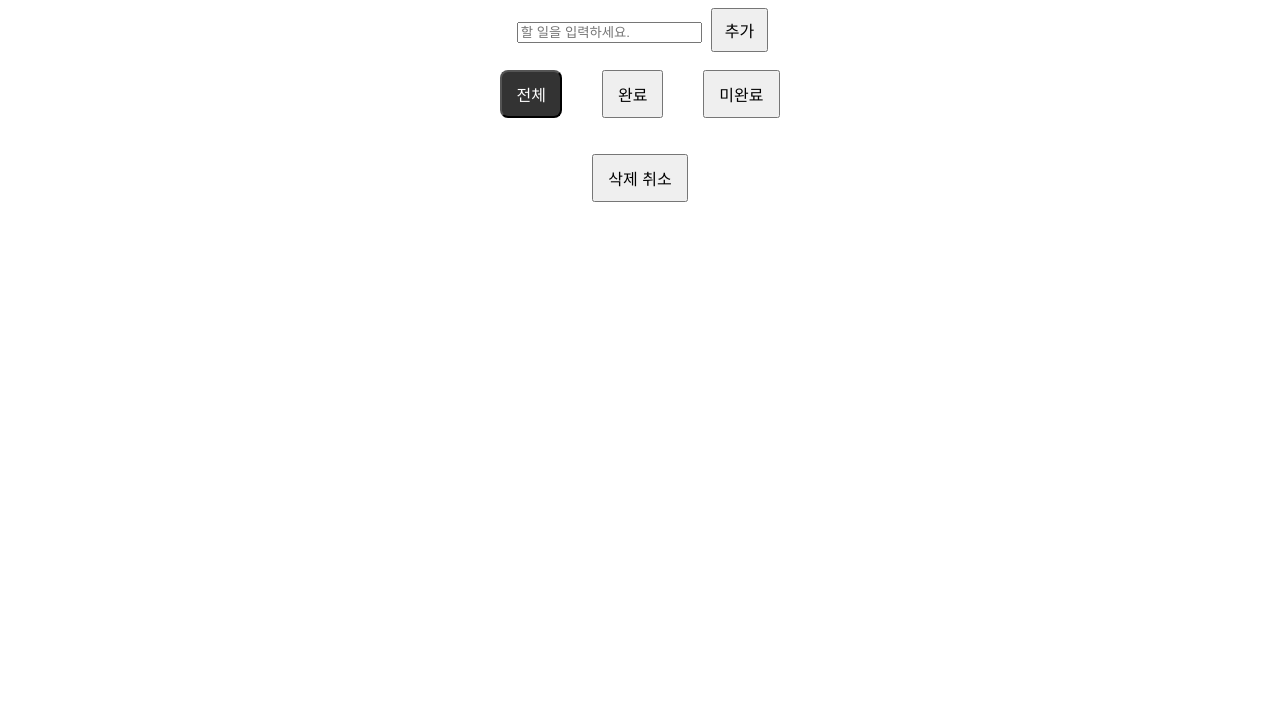
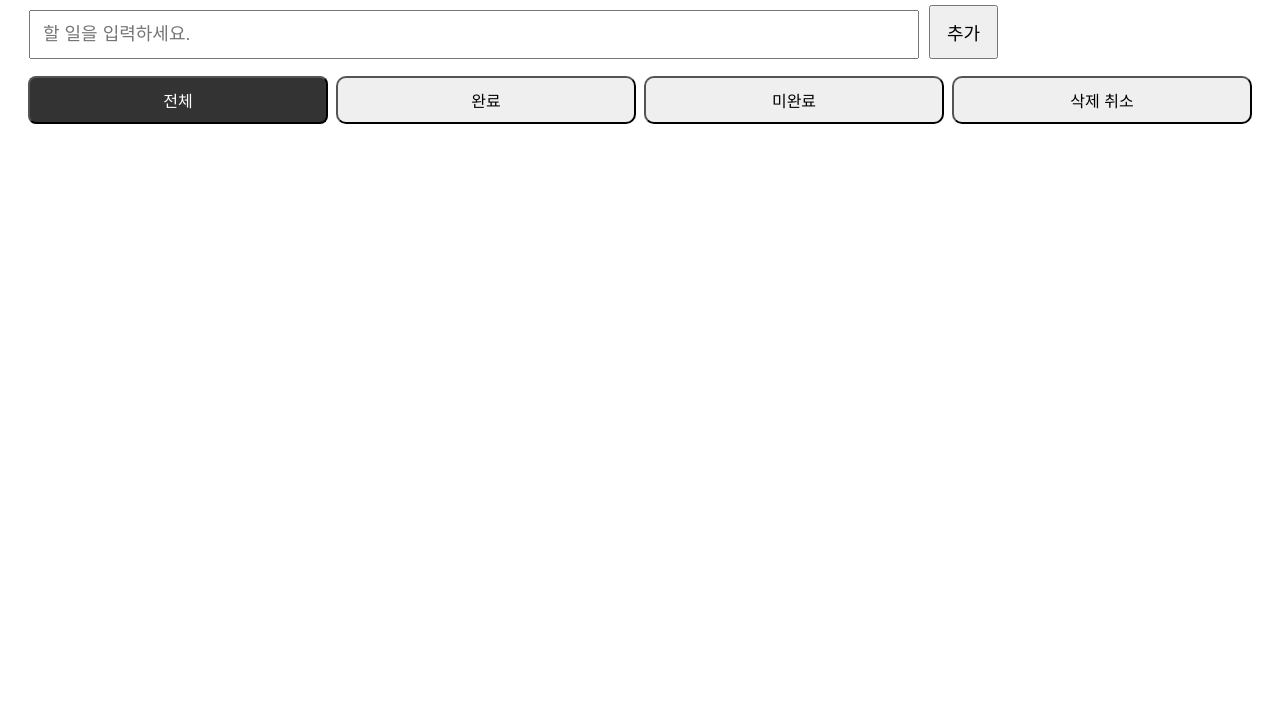
Before and after one commit to shinjian1104-maker/todo-app, a plain HTML site: page index.html in a window 1280 px wide. Shown: the part 81-800 px from the top of the page. Drawn offline with Linux system fonts and the light colour scheme.

Commit message:
Refactor HTML structure and enhance styling
Updated styles and improved layout for better usability.

```diff
--- a/index.html
+++ b/index.html
@@ -26,6 +26,8 @@
 
         h1 {
             text-align: center;
+            font-size: 26px;
+            margin-bottom: 16px;
         }
 
         ul {
@@ -37,22 +39,32 @@
             display: flex;
             align-items: center;
             gap: 10px;
-            padding: 10px 0;
+            padding: 14px 0;
+            font-size: 18px;
         }
 
         .container {
-            width: 400px;
-            margin: 0 auto;
-            text-align: center;
+            max-width: 100%;
+            padding: 16px;
+            box-sizing: border-box;
         }
 
         .container input, .container.button {
             margin: 5px;
         }
 
+        .filters {
+            display: flex;
+            justify-content: space-between;
+            margin: 12px 0;
+        }
+
         .filters button {
-            margin: 18px;
-            padding: 10px 14px;
+            flex: 1;
+            margin: 0 4px;
+            font-size: 16px;
+            padding: 10px;
+            border-radius: 10px;
             cursor: pointer;
         }
 
@@ -68,13 +80,29 @@
         }
 
         body {
-            font-size: 16px;
+            font-size: 18px;
         }
 
         @media (max-width: 600px) {
             body {
                 font-size: 18px;
             }
+        }
+
+        #todo-input {
+            font-size: 18px;
+            padding: 12px;
+            width: 70%;
+        }
+
+        #addBtn {
+            font-size: 18px;
+            padding: 12px 16px;
+        }
+
+        input[type="checkbox"] {
+            transform: scale(2);
+            margin-right: 8px;
         }
     </style>
 <script>
```
